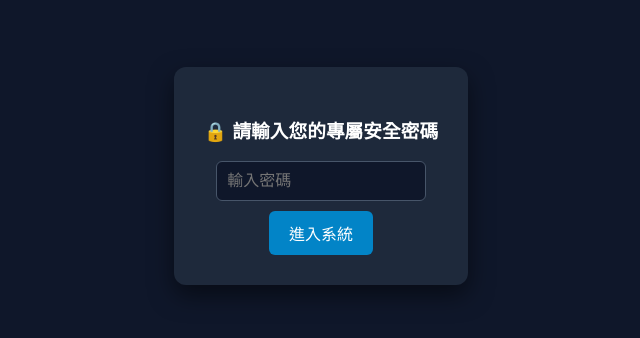
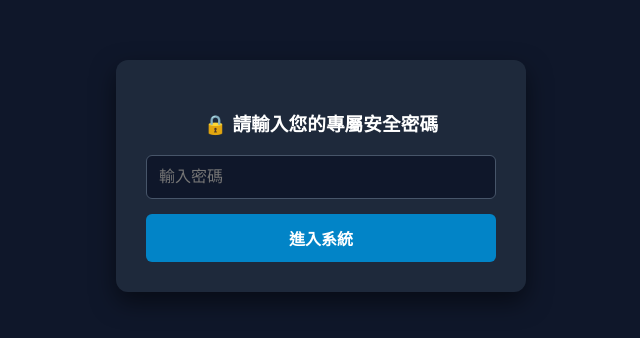
Before and after one commit to nAS87AA78/nAS87AA78.github.io, a plain HTML site: page index.html in a window 1280 px wide. Shown: the part 224-562 px from the top of the page, without its empty margins (319-959 px from the left). Drawn offline with Linux system fonts and the light colour scheme.

Commit message:
Update index.html

```diff
--- a/index.html
+++ b/index.html
@@ -6,9 +6,10 @@
   <title>私人雲端驗證</title>
   <style>
     body { background-color: #0f172a; color: #fff; font-family: sans-serif; display: flex; justify-content: center; align-items: center; height: 100vh; margin: 0; }
-    .box { background: #1e293b; padding: 30px; border-radius: 12px; text-align: center; box-shadow: 0 10px 25px rgba(0,0,0,0.5); }
-    input { padding: 10px; font-size: 16px; border-radius: 6px; border: 1px solid #475569; background: #0f172a; color: #fff; margin-bottom: 10px; width: 80%; }
-    button { padding: 10px 20px; background: #0284c7; color: #fff; border: none; border-radius: 6px; font-size: 16px; cursor: pointer; }
+    .box { background: #1e293b; padding: 30px; border-radius: 12px; text-align: center; box-shadow: 0 10px 25px rgba(0,0,0,0.5); width: 90%; max-width: 350px; }
+    input { padding: 12px; font-size: 16px; border-radius: 6px; border: 1px solid #475569; background: #0f172a; color: #fff; margin-bottom: 15px; width: 100%; box-sizing: border-box; }
+    button { padding: 12px 20px; background: #0284c7; color: #fff; border: none; border-radius: 6px; font-size: 16px; cursor: pointer; width: 100%; font-weight: bold; }
+    button:hover { background: #0369a1; }
   </style>
 </head>
 <body>
@@ -20,14 +21,14 @@
   </div>
 
   <div id="content" style="display:none; width:100%; height:100vh;">
-    <!-- 這裡放你未來要連線到雲手機的畫面或按鈕 -->
+    <!-- 正確指向官方網頁控制台 -->
     <iframe src="https://rustdesk.com/web" style="width:100%; height:100%; border:none;"></iframe>
   </div>
 
   <script>
     function checkPassword() {
-      // 這裡的 '123456' 就是你自己的密碼，你可以隨時改成你想要的數字或文字！
       var userPassword = document.getElementById('pwd').value;
+      // 這裡的 '123456' 是密碼，你可以隨時在代碼裡改成你自己想要的密碼！
       if (userPassword === '123456') {
         document.getElementById('loginBox').style.display = 'none';
         document.getElementById('content').style.display = 'block';
```
